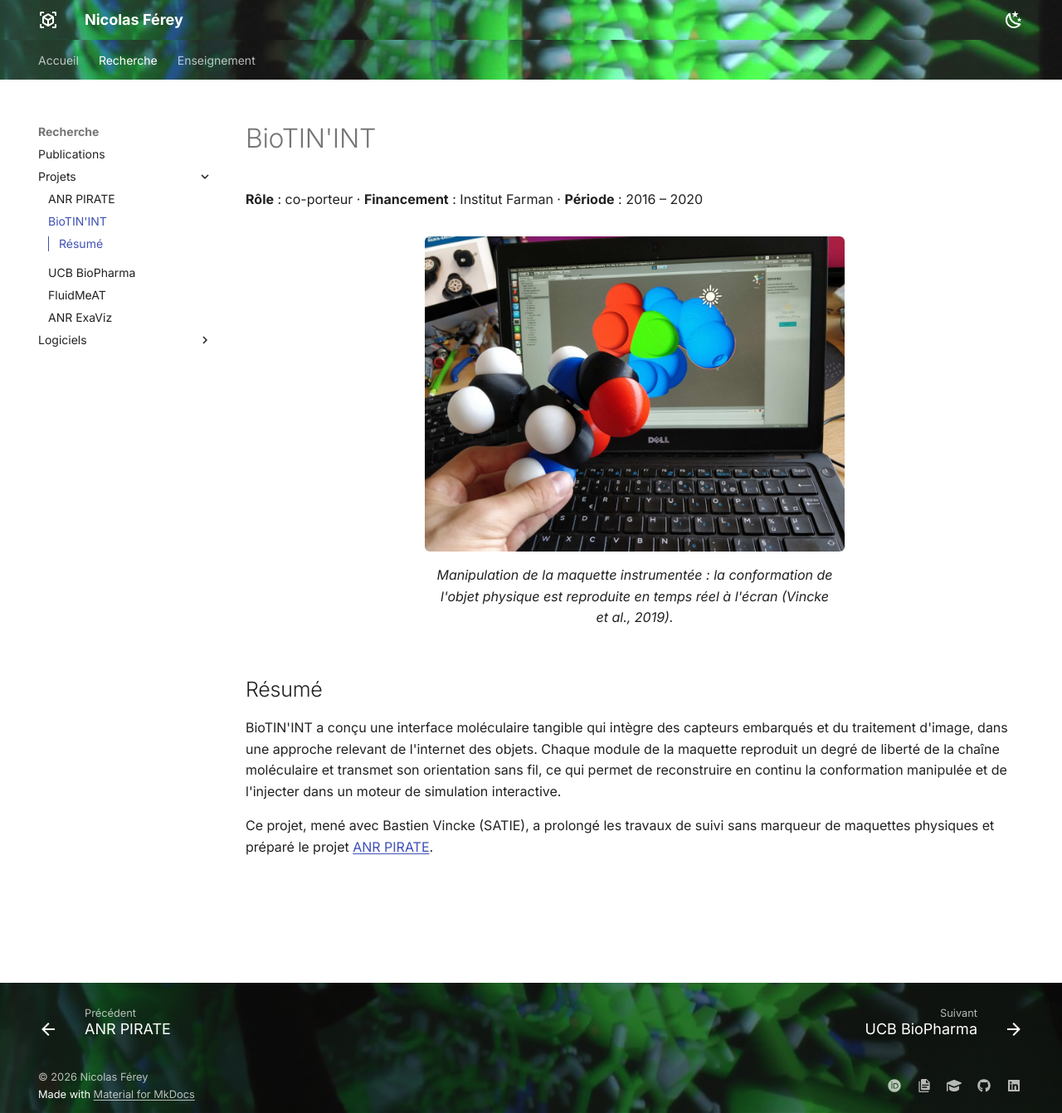
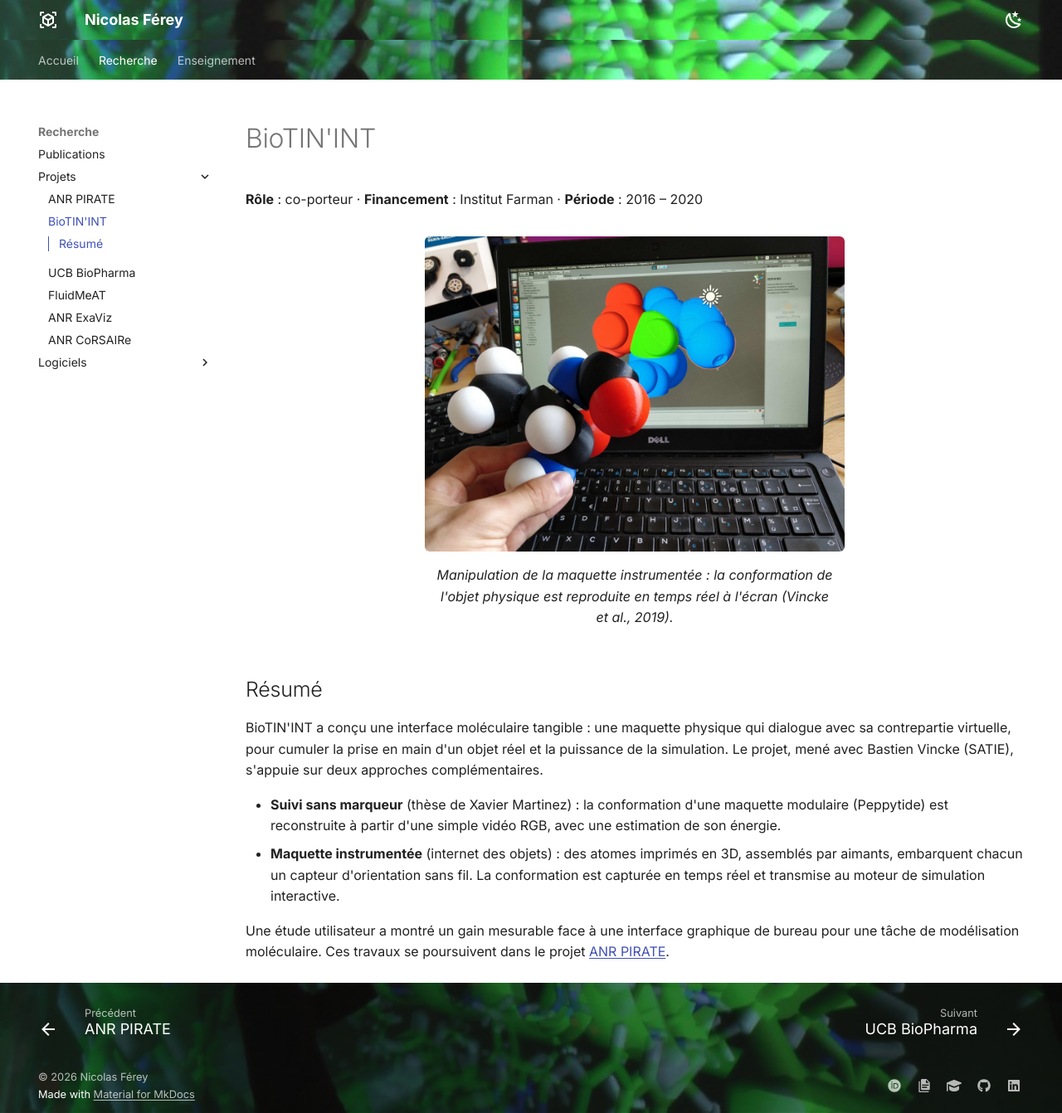
Before and after one commit to nicolasferey/nicolasferey.github.io, an MkDocs documentation site: the page built from docs/projets/biotinint.md, in a window 1280 px wide and 1342 px high. Shown: the whole window at 83% size. Built offline with MkDocs 1.6.1 and Material for MkDocs 9.7.7, drawn with Linux system fonts in a browser that asks for light colours.

Commit message:
BioTIN'INT reprend le contenu de l'interface tangible ; ajout du projet ANR CoRSAIRe
Co-Authored-By: Claude Opus 5.5 <noreply@anthropic.com>

```diff
--- a/docs/projets/biotinint.md
+++ b/docs/projets/biotinint.md
@@ -9,12 +9,19 @@
 
 ## Résumé
 
-BioTIN'INT a conçu une interface moléculaire tangible qui intègre des capteurs
-embarqués et du traitement d'image, dans une approche relevant de l'internet des
-objets. Chaque module de la maquette reproduit un degré de liberté de la chaîne
-moléculaire et transmet son orientation sans fil, ce qui permet de reconstruire en
-continu la conformation manipulée et de l'injecter dans un moteur de simulation
-interactive.
+BioTIN'INT a conçu une interface moléculaire tangible : une maquette physique qui
+dialogue avec sa contrepartie virtuelle, pour cumuler la prise en main d'un objet
+réel et la puissance de la simulation. Le projet, mené avec Bastien Vincke (SATIE),
+s'appuie sur deux approches complémentaires.
 
-Ce projet, mené avec Bastien Vincke (SATIE), a prolongé les travaux de suivi sans
-marqueur de maquettes physiques et préparé le projet [ANR PIRATE](pirate.md).
+- **Suivi sans marqueur** (thèse de Xavier Martinez) : la conformation d'une
+  maquette modulaire (Peppytide) est reconstruite à partir d'une simple vidéo RGB,
+  avec une estimation de son énergie.
+- **Maquette instrumentée** (internet des objets) : des atomes imprimés en 3D,
+  assemblés par aimants, embarquent chacun un capteur d'orientation sans fil. La
+  conformation est capturée en temps réel et transmise au moteur de simulation
+  interactive.
+
+Une étude utilisateur a montré un gain mesurable face à une interface graphique de
+bureau pour une tâche de modélisation moléculaire. Ces travaux se poursuivent dans
+le projet [ANR PIRATE](pirate.md).
--- a/mkdocs.yml
+++ b/mkdocs.yml
@@ -49,6 +49,7 @@ nav:
           - UCB BioPharma: projets/ucb-biopharma.md
           - FluidMeAT: projets/fluidmeat.md
           - ANR ExaViz: projets/exaviz.md
+          - ANR CoRSAIRe: projets/corsaire.md
       - Logiciels:
           - logiciels/index.md
           - BioSpring: logiciels/biospring.md
```
Also changed, not shown: docs/index.md (+1 -1 lines), docs/projets/corsaire.md (added, +26 -0 lines), docs/projets/index.md (+1 -0 lines), docs/images/corsaire.jpg (added).
